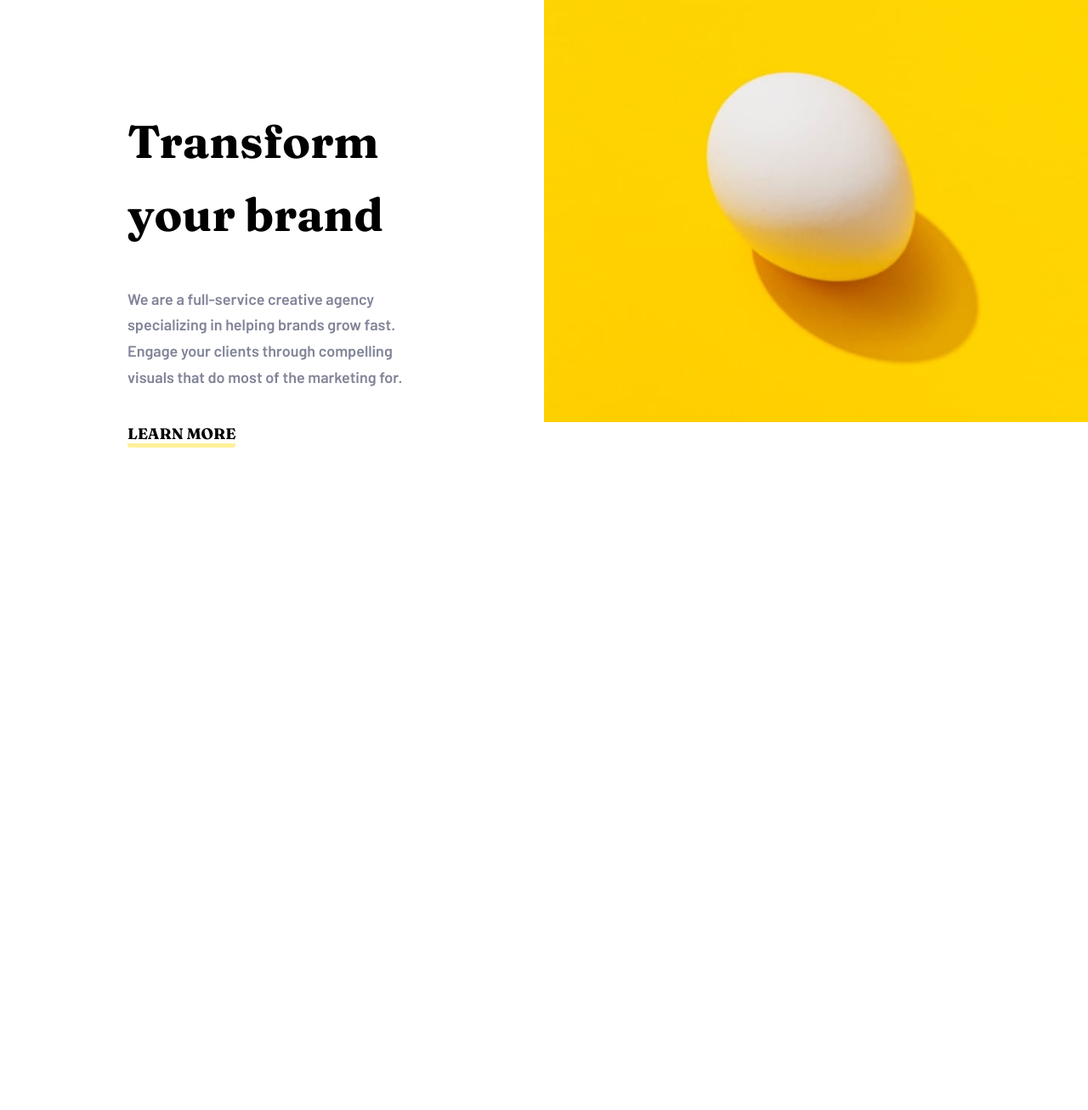
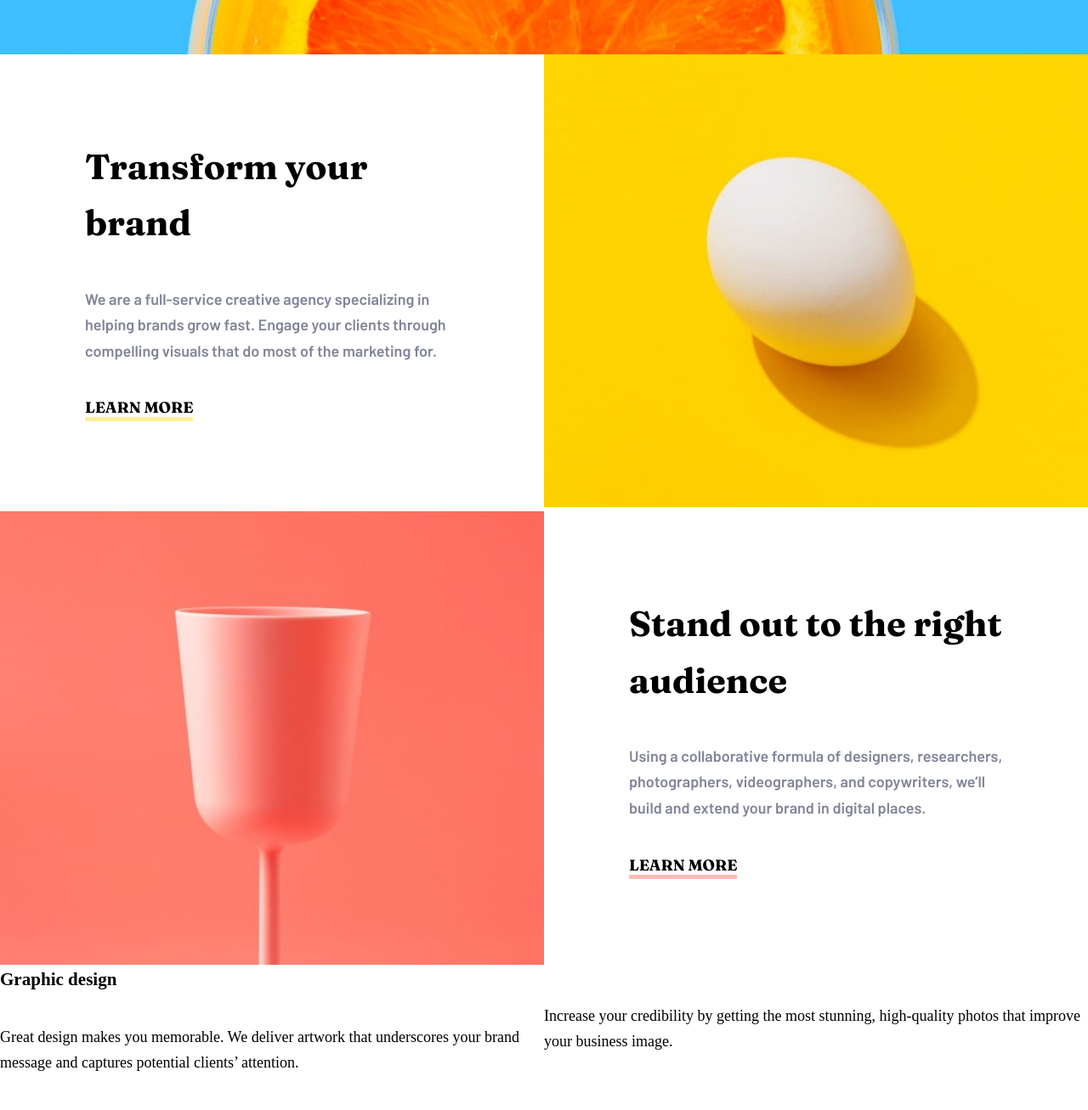
Before and after one commit to Ree-m/sunny-website, a plain HTML site: page index.html in a window 1280 px wide. Shown: the part 736-2043 px from the top of the page at 85% size. Before the commit the page ends 1408 px from the top, so only its background shows below. Drawn offline with Linux system fonts and the light colour scheme.

Commit message:
working section-3/content-glass

```diff
--- a/css/style.css
+++ b/css/style.css
@@ -33,7 +33,7 @@ img{
 /* =============Header============ */
 
 .header{
-    height: 700px;
+    height: 800px;
     background:url('../images/desktop/image-header.jpg');
     background-position:bottom ;
     background-size: cover;
@@ -52,12 +52,12 @@ img{
  .sm-underline a:hover{
      border-bottom: 2px solid #fff;
  }
- .navbar .btn{
-     color:#000
- }
+  .btn a{
+      color:#000;
+  }
  .navbar .btn:hover{
      background-color: #b1e0fd;
-     transform: scale(0.90);  /* 1 is the default, so at 0.90, the btns get smaller*/
+     transform: scale(0.77);  /* 1 is the default, so at 0.90, the btns get smaller*/
  }
 .logo{
     color: #fff;
@@ -68,8 +68,20 @@ img{
     margin: 90px 0;
 }
 
-/* ========= content-egg========= */
+/* ========= Section-2========= */
 
-.content-egg p{
+.content-2 p,
+.content-3 p{
     color:hsl(232, 10%, 55%);
 }
+
+/* ========Section-3*/
+.content-3 .color-underline{
+    border-bottom: 5px solid hsl(7, 99%, 85%);
+}
+
+.content-3 .color-underline:hover{
+    border-bottom: 5px solid hsl(7, 99%, 70%);
+}
+
+/* =============cherry-orange======== */
--- a/css/utilities.css
+++ b/css/utilities.css
@@ -2,16 +2,12 @@
  .btn{
      background-color: #fff;
      border-radius: 30px;
-     padding: 12px 0px;
+     padding: 17px 0px;
      transform: scale(0.8);
 
  }
  .color-underline{
      border-bottom: 5px solid  hsl(51, 100%, 80%);
-     border-radius: 3px;
-
-
-
 
  }
  .color-underline:hover{
@@ -30,8 +26,9 @@
  }
 .container-center{
     max-width: 1100px;
-    margin: 0 auto;
-    padding: 150px;
+    margin: 100px 100px 0 100px;
+
+
 }
 
 
@@ -77,7 +74,7 @@
     font-size: 2rem;
 }
 .lg{
-    font-size: 3rem;
+    font-size: 2.3rem;
 }
 .xl{
     font-size: 4rem;
--- a/index.html
+++ b/index.html
@@ -35,7 +35,7 @@
                 <li class="sm-underline"><a href="#">About</a></li>
                 <li class="sm-underline"><a href="#">Services</a></li>
                 <li class="sm-underline"><a href="#">Projects</a></li>
-                <li class="btn capital"><a href="#">Contact</a></li>
+                <li class="btn capital"  ><a href="#" id="li-black">Contact</a></li>
              </ul>
          </nav>
        </div>
@@ -47,7 +47,9 @@
 
   </section>
 
-  <section class="content-egg grid">
+  <!-- Section-2 -->
+
+  <section class="content-2 grid">
 
     <div class="text-part">
       <div class="container-center">
@@ -64,6 +66,37 @@
 
   </section>
 
+  <!-- Section-3-->
+
+  <section class="content-3 grid">
+    <div class="img-part">
+      <img src="images/desktop/image-stand-out.jpg" alt="an egg">
+    </div>
+
+
+    <div class="text-part">
+      <div class="container-center">
+          <h2 class="lg Fraunces">  Stand out to the right audience</h2>
+          <p class="barlow">Using a collaborative formula of designers, researchers, photographers, videographers, and copywriters, we’ll build and extend your brand in digital places.</p>
+          <a href="" class="color-underline capital Fraunces">Learn more</a>
+      </div>
+    </div>
+
+  </section>
+
+  <section class="cherry-orange grid">
+    <div class="cherry">
+      <h3>Graphic design</h3>
+      <p>Great design makes you memorable. We deliver artwork that underscores your brand message and captures potential clients’ attention.</p>
+    </div>
+
+    <div class="orange">
+      <h3Photographyh3>
+      <p>  Increase your credibility by getting the most stunning, high-quality photos that improve your business image.</p>
+    </div>
+
+  </section>
+
 
 
 
@@ -73,17 +106,11 @@
 
 
 
-  Stand out to the right audience
 
-  Using a collaborative formula of designers, researchers, photographers, videographers, and copywriters, we’ll build and extend your brand in digital places.
 
-  Learn more
 
-  Graphic design
-  Great design makes you memorable. We deliver artwork that underscores your brand message and captures potential clients’ attention.
 
-  Photography
-  Increase your credibility by getting the most stunning, high-quality photos that improve your business image.
+
 
   Client testimonials
 
```
